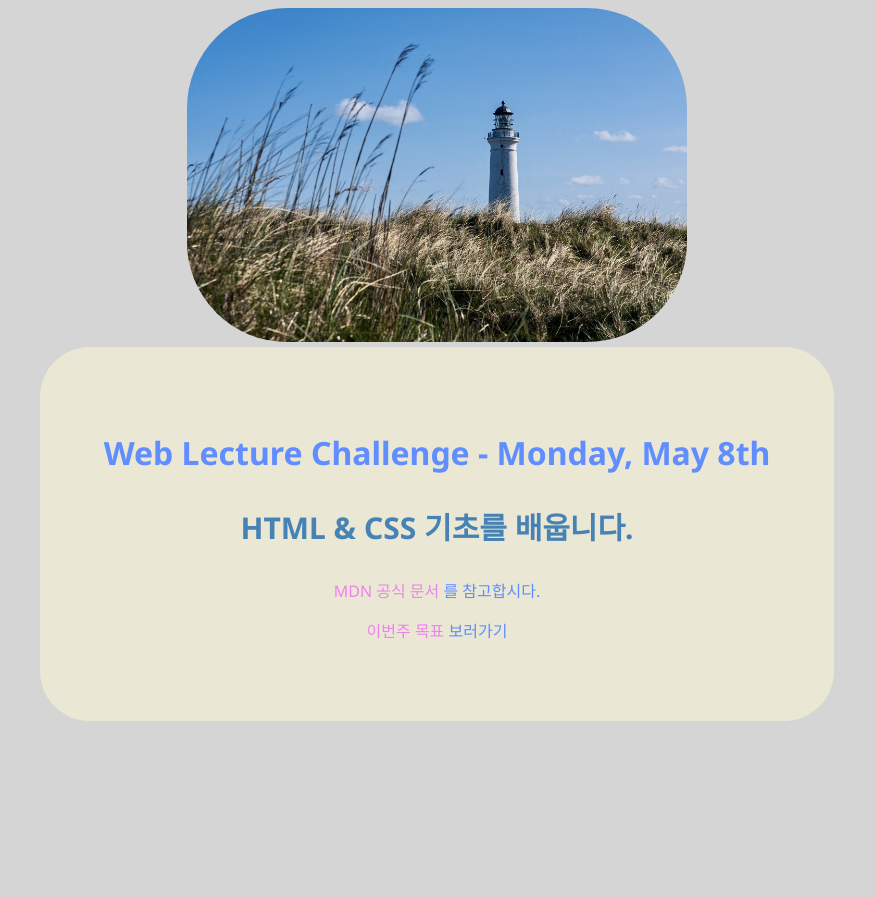
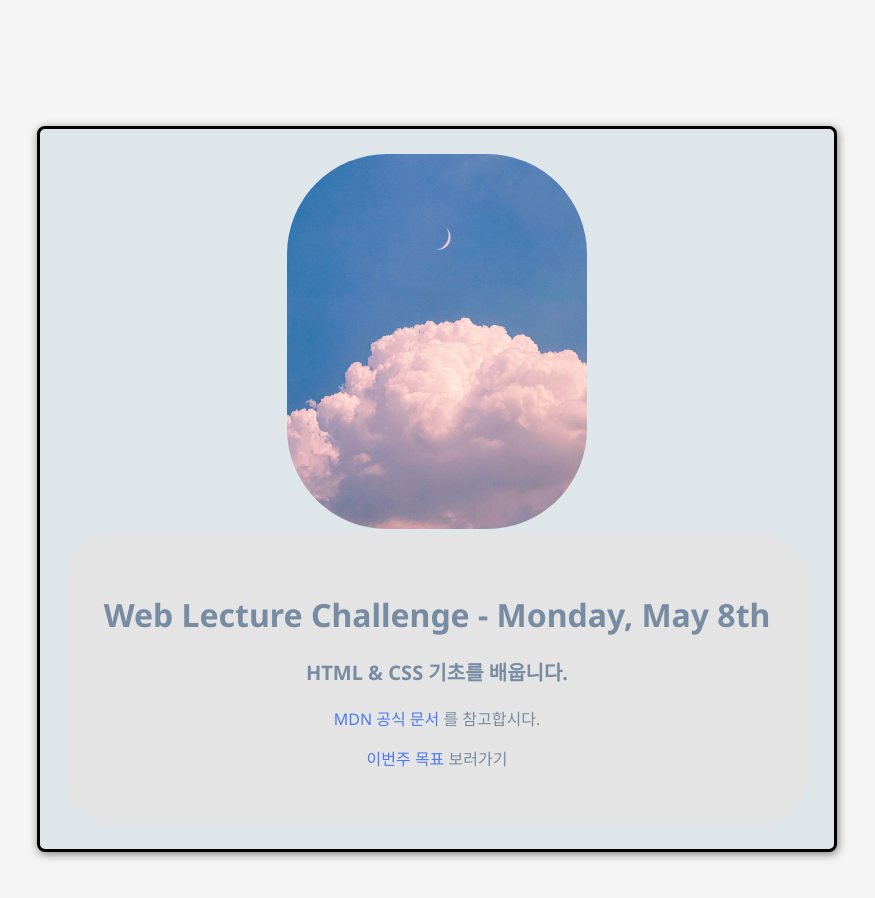
Before and after one commit to woodawon/Web_Lecture, a plain HTML site: page index.html in a window 1280 px wide. Shown: the whole page, without its empty margins (203-1078 px from the left). Before the commit the page ends 800 px from the top, so only its background shows below. Drawn offline with Linux system fonts and the light colour scheme.

Commit message:
box shadow add & more pretty

```diff
--- a/index.html
+++ b/index.html
@@ -12,21 +12,26 @@
     <title>Web_Lecture_Site</title>
   </head>
   <body>
-    <img
-      src="./resource/lighthouse-gc012dd065_1920.jpg"
-      alt="display"
-      id="light_img"
-    />
+    <!--
+    h1(block)
+    p(block)
+    em : 기울기로 글자 강조 , strong : 진하게 글자 강조 , a : 글자 링크 연결 (inline)
+    -->
+    <main>
+      <img src="./resource/image.jpg" alt="display" id="light_img" />
       <div class="home_text">
         <h1>Web Lecture Challenge - Monday, May 8th</h1>
         <p id="today_goal">HTML & CSS 기초를 배웁니다.</p>
         <p>
-        <a href="https://developer.mozilla.org/ko/docs/Web/HTML" target="_blank"
+          <a
+            href="https://developer.mozilla.org/ko/docs/Web/HTML"
+            target="_blank"
             >MDN 공식 문서
           </a>
           를 참고합시다.
         </p>
         <p><a href="weekly.html">이번주 목표</a> 보러가기</p>
       </div>
+    </main>
   </body>
 </html>
--- a/style/global.css
+++ b/style/global.css
@@ -4,16 +4,16 @@
 
 body {
   text-align: center;
-  background-color: rgb(213, 213, 213);
+  background-color: whitesmoke;
   font-family: "Noto Sans", sans-serif;
 }
 h1,
 p {
-  color: rgb(96, 141, 255);
+  color: #778ca3;
   text-align: center;
 }
 a {
-  color: violet;
+  color: #4b7bec;
   text-decoration: none;
 }
 a:hover {
--- a/style/style.css
+++ b/style/style.css
@@ -1,19 +1,27 @@
+main {
+  width: 800px;
+  background-color: #dfe6e9;
+  margin: 10% auto;
+  padding: 25px;
+  border: 3px solid black;
+  border-radius: 8px;
+  box-shadow: 1px 2px 10px rgba(0, 0, 0, 0.5); /* x방향 y방향 흐린정도 그림자의크기 핵상 */
+}
 #today_goal {
-  color: steelblue;
-  font-size: 30px;
+  color: #778ca3;
+  font-size: 20px;
   font-weight: bold;
   font-family: "Noto Sans", sans-serif;
 }
 #light_img {
-  width: 500px;
+  width: 300px;
   height: auto;
   border-radius: 100px; /* or ?% */
 }
 .home_text {
-  background-color: rgba(255, 250, 213, 0.512);
+  background-color: rgb(229, 228, 228);
   width: fit-content;
   margin: auto;
-  margin-bottom: 5%;
   padding: 5% 5%;
   border-radius: 50px;
 }
```
Also changed, not shown: resource/image.jpg (added). Lines whose indentation alone changed are shown as unchanged.
